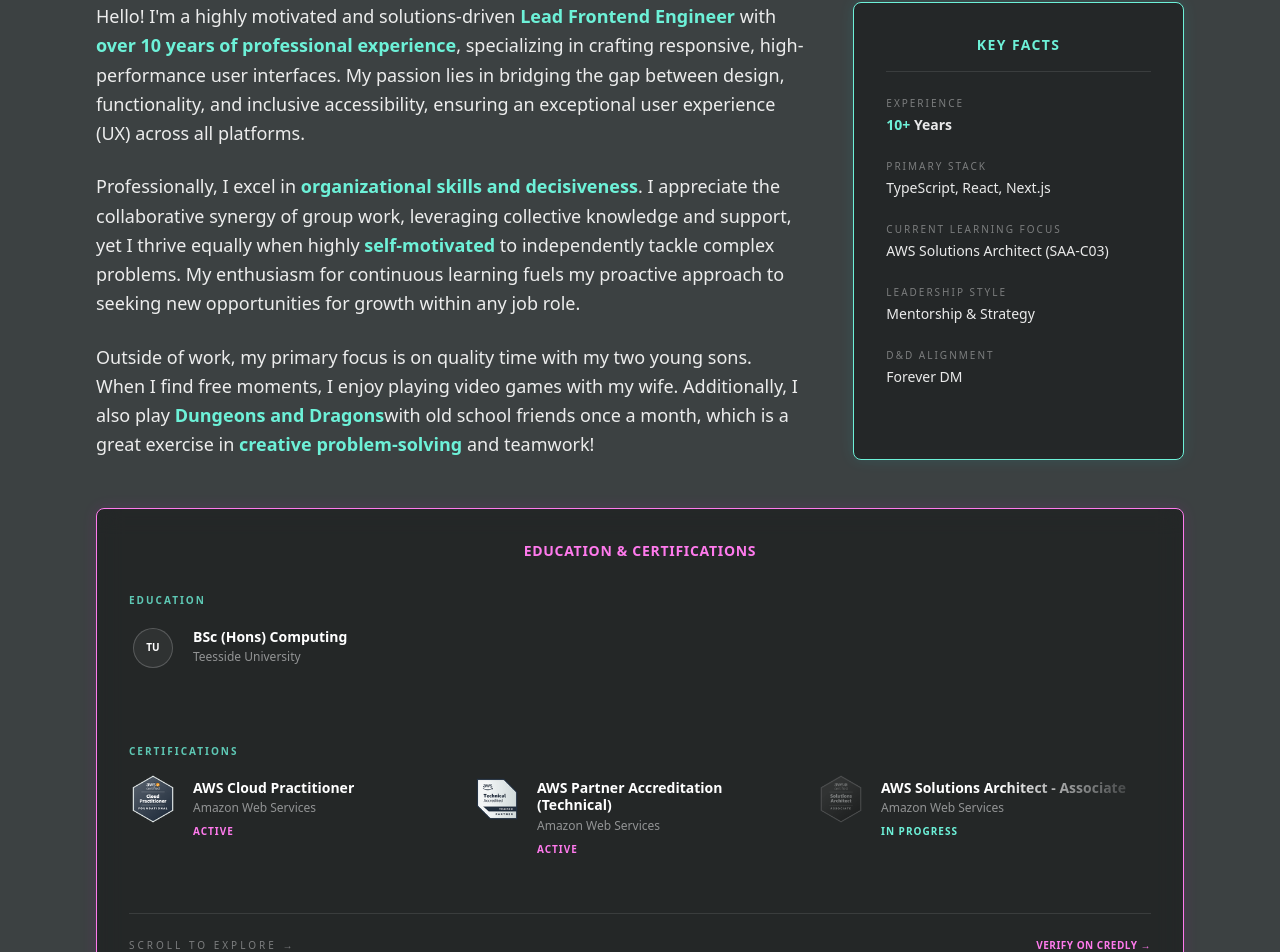
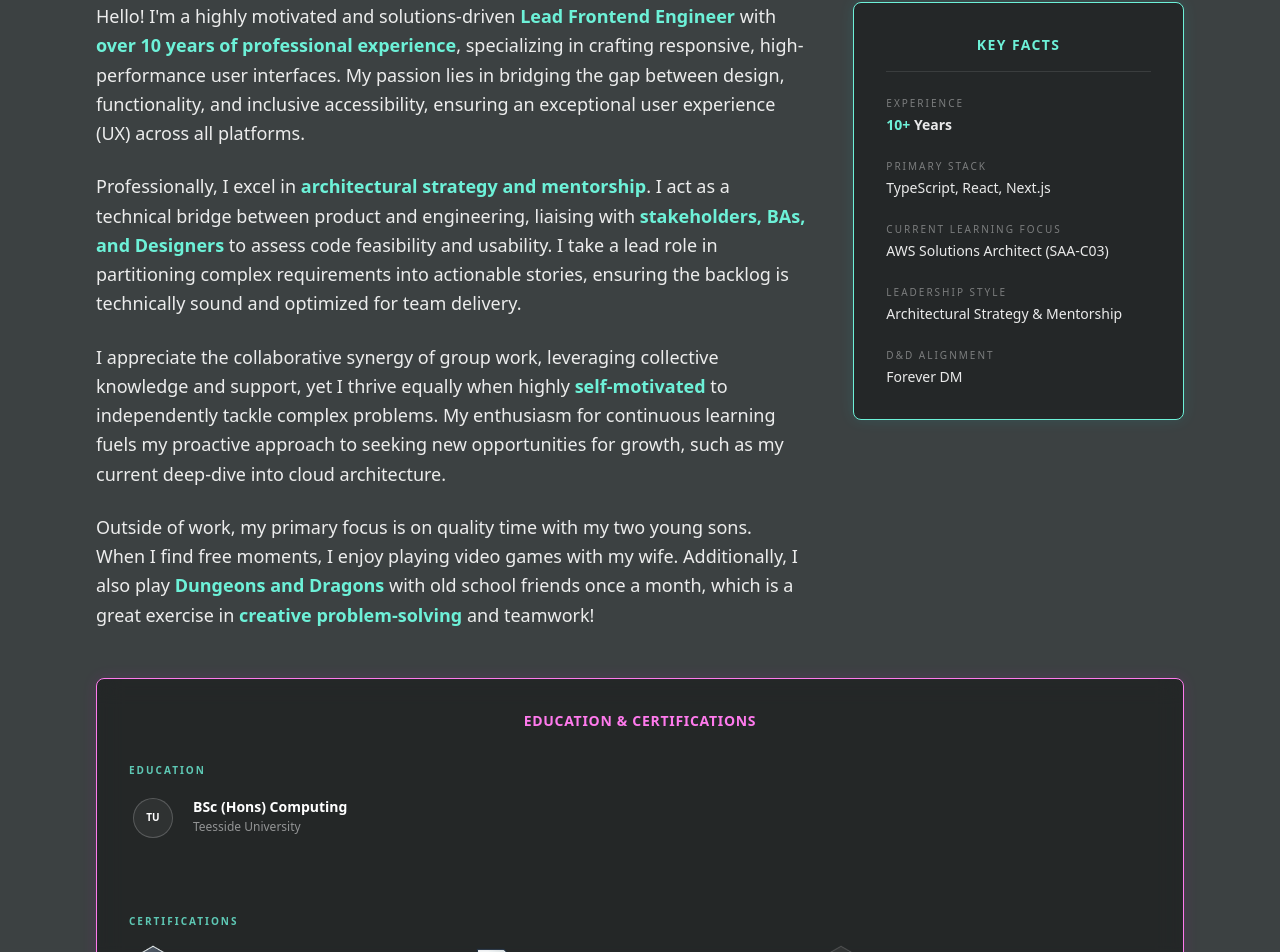
Before and after one commit to joshhallan/portfolio2025, a Next.js app: page / in a window 1280 px wide. Shown: the part 760-1712 px from the top of the page. Built offline with nearby package versions, Linux system fonts and the light colour scheme.

Commit message:
Refactor About component: update content for clarity, enhance phrasing, and improve engagement

```diff
--- a/src/components/HomePage/About/About.tsx
+++ b/src/components/HomePage/About/About.tsx
@@ -52,29 +52,41 @@ export default function About() {
           <p>
             Professionally, I excel in{" "}
             <span style={neonAccentStyle}>
-              organizational skills and decisiveness
+              architectural strategy and mentorship
             </span>
-            . I appreciate the collaborative synergy of group work, leveraging
+            . I act as a technical bridge between product and engineering,
+            liaising with
+            <span style={neonAccentStyle}>
+              {" "}
+              stakeholders, BAs, and Designers
+            </span>{" "}
+            to assess code feasibility and usability. I take a lead role in
+            partitioning complex requirements into actionable stories, ensuring
+            the backlog is technically sound and optimized for team delivery.
+          </p>
+
+          <p>
+            I appreciate the collaborative synergy of group work, leveraging
             collective knowledge and support, yet I thrive equally when highly{" "}
             <span style={neonAccentStyle}>self-motivated</span> to independently
             tackle complex problems. My enthusiasm for continuous learning fuels
-            my proactive approach to seeking new opportunities for growth within
-            any job role.
+            my proactive approach to seeking new opportunities for growth, such
+            as my current deep-dive into cloud architecture.
           </p>
 
           <p>
             Outside of work, my primary focus is on quality time with my two
             young sons. When I find free moments, I enjoy playing video games
             with my wife. Additionally, I also play{" "}
-            <span style={neonAccentStyle}>Dungeons and Dragons</span>
-            with old school friends once a month, which is a great exercise in{" "}
+            <span style={neonAccentStyle}>Dungeons and Dragons</span> with old
+            school friends once a month, which is a great exercise in{" "}
             <span style={neonAccentStyle}>creative problem-solving</span> and
             teamwork!
           </p>
         </div>
 
         {/* KEY FACTS */}
-        <div className="p-8 rounded-lg bg-black/40 border border-[var(--neon-blue)] shadow-[0_0_15px_rgba(0,255,255,0.1)] space-y-6">
+        <div className="h-fit p-8 rounded-lg bg-black/40 border border-[var(--neon-blue)] shadow-[0_0_15px_rgba(0,255,255,0.1)] space-y-6">
           <h3 className="font-semibold uppercase tracking-widest text-sm text-[var(--neon-blue)] text-center border-b border-white/10 pb-4">
             Key Facts
           </h3>
@@ -108,16 +120,14 @@ export default function About() {
                 Leadership style
               </p>
               <p className="text-white/90 text-sm">
-                Mentorship & Strategy
+                Architectural Strategy & Mentorship
               </p>
             </div>
             <div>
               <p className="text-[10px] uppercase text-white/40 tracking-[0.2em] mb-1">
                 D&D Alignment
               </p>
-              <p className="text-white/90 text-sm">
-                Forever DM
-              </p>
+              <p className="text-white/90 text-sm">Forever DM</p>
             </div>
           </div>
         </div>
```
